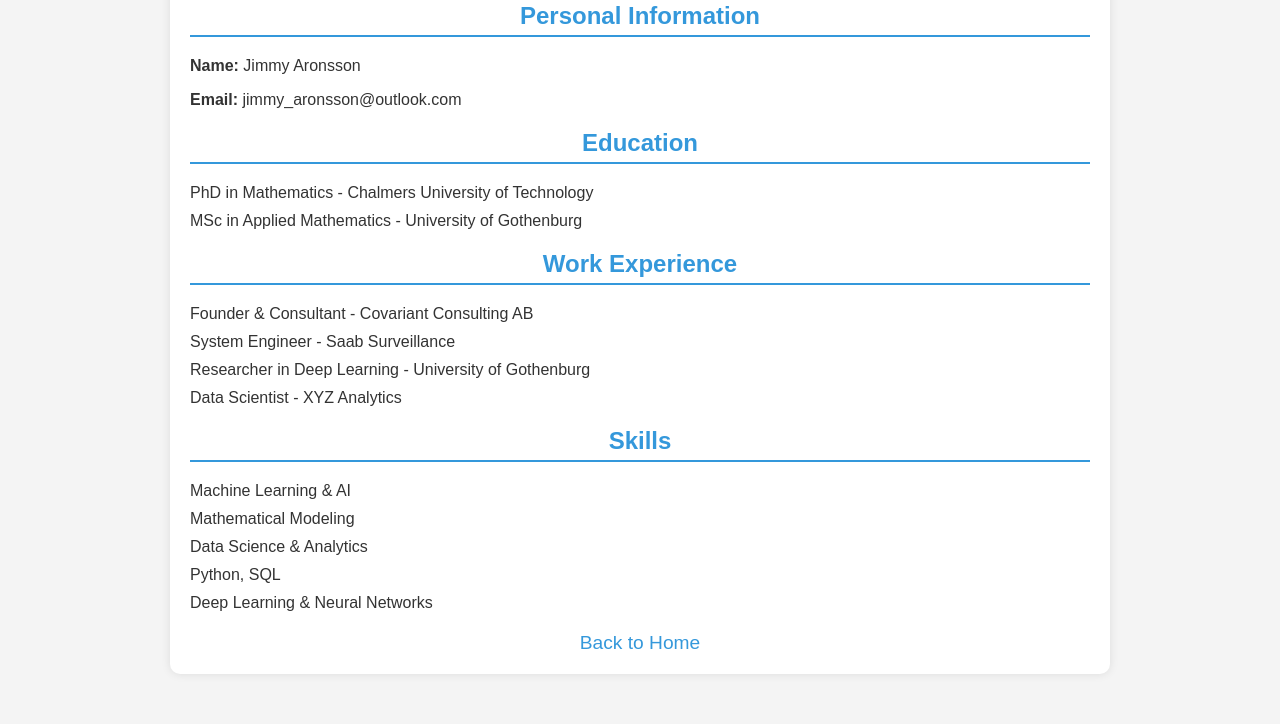
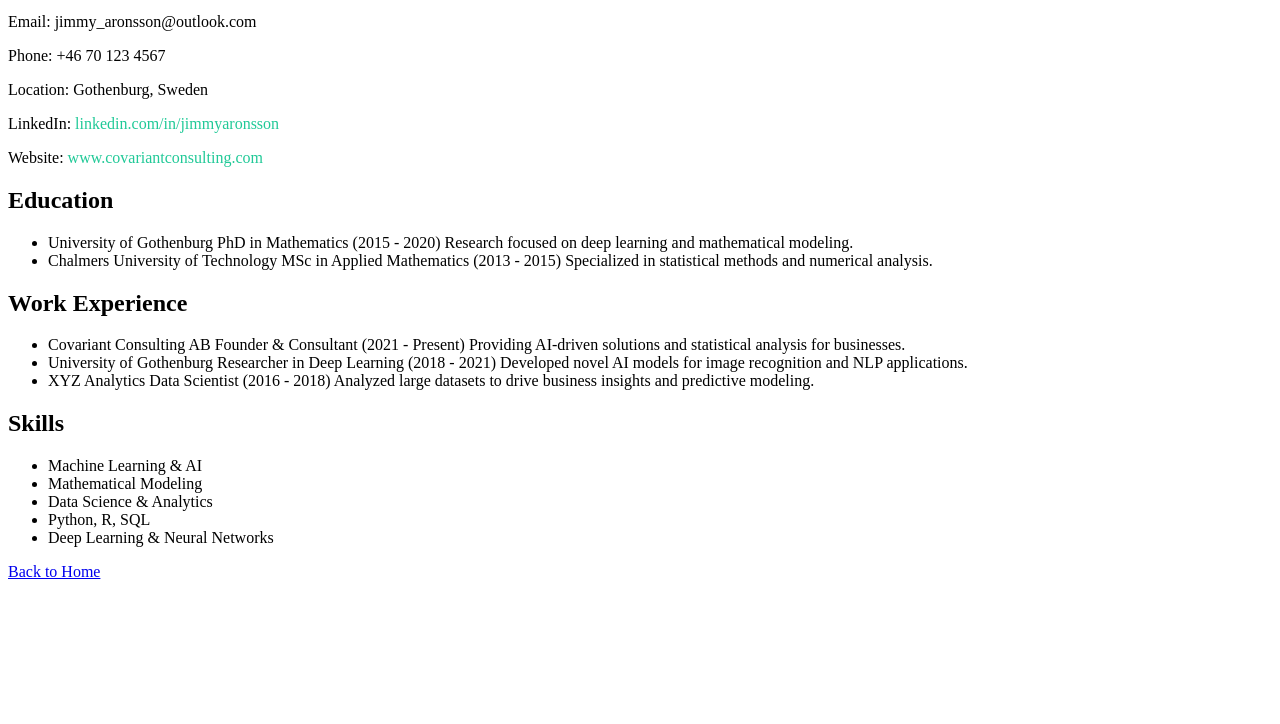
Before and after one commit to JimmyAronsson/JimmyAronsson.github.io, a plain HTML site: page cv.html in a window 1280 px wide. Shown: the part 148-872 px from the top of the page. After the commit the page ends 800 px from the top, so only its background shows below. Drawn offline with Linux system fonts and the light colour scheme.

Commit message:
Huge update to CV

```diff
--- a/cv.html
+++ b/cv.html
@@ -4,73 +4,55 @@
     <meta charset="UTF-8">
     <meta name="viewport" content="width=device-width, initial-scale=1.0">
     <title>Jimmy Aronsson - CV</title>
-    <style>
-        body {
-            background: #f4f4f4;
-            color: #333;
-            font-family: Arial, sans-serif;
-        }
-        .container {
-            max-width: 900px;
-            margin: 50px auto;
-            padding: 20px;
-            background: white;
-            border-radius: 10px;
-            box-shadow: 0 0 10px rgba(0, 0, 0, 0.1);
-        }
-        h1, h2 {
-            text-align: center;
-            color: #3498db;
-        }
-        .section {
-            margin-bottom: 20px;
-        }
-        .section h2 {
-            border-bottom: 2px solid #3498db;
-            padding-bottom: 5px;
-        }
-        ul {
-            list-style-type: none;
-            padding: 0;
-        }
-        ul li {
-            margin-bottom: 10px;
-        }
-        .back-link {
-            display: block;
-            text-align: center;
-            margin-top: 20px;
-            font-size: 1.2em;
-            color: #3498db;
-            text-decoration: none;
-        }
-        .back-link:hover {
-            text-decoration: underline;
-        }
-    </style>
+
 </head>
 <body>
     <div class="container">
         <h1>Curriculum Vitae</h1>
         <div class="section">
             <h2>Personal Information</h2>
-            <p><strong>Name:</strong> Jimmy Aronsson</p>
-            <p><strong>Email:</strong> jimmy_aronsson@outlook.com</p>
+            <div class="personal-info">
+                <p><span class="info-label">Name:</span> Jimmy Aronsson</p>
+                <p><span class="info-label">Email:</span> jimmy_aronsson@outlook.com</p>
+                <p><span class="info-label">Phone:</span> +46 70 123 4567</p>
+                <p><span class="info-label">Location:</span> Gothenburg, Sweden</p>
+                <p><span class="info-label">LinkedIn:</span> <a href="#" style="color: #20c997; text-decoration: none;">linkedin.com/in/jimmyaronsson</a></p>
+                <p><span class="info-label">Website:</span> <a href="#" style="color: #20c997; text-decoration: none;">www.covariantconsulting.com</a></p>
+            </div>
         </div>
         <div class="section">
             <h2>Education</h2>
             <ul>
-                <li>PhD in Mathematics - Chalmers University of Technology</li>
-                <li>MSc in Applied Mathematics - University of Gothenburg</li>
+                <li>
+                    <span class="entry-institution">University of Gothenburg</span>
+                    <span class="entry-year">PhD in Mathematics (2015 - 2020)</span>
+                    <span class="entry-details">Research focused on deep learning and mathematical modeling.</span>
+                </li>
+                <li>
+                    <span class="entry-institution">Chalmers University of Technology</span>
+                    <span class="entry-year">MSc in Applied Mathematics (2013 - 2015)</span>
+                    <span class="entry-details">Specialized in statistical methods and numerical analysis.</span>
+                </li>
             </ul>
         </div>
         <div class="section">
             <h2>Work Experience</h2>
             <ul>
-                <li>Founder & Consultant - Covariant Consulting AB</li>
-                <li>System Engineer - Saab Surveillance</li>
-                <li>Researcher in Deep Learning - University of Gothenburg</li>
-                <li>Data Scientist - XYZ Analytics</li>
+                <li>
+                    <span class="entry-institution">Covariant Consulting AB</span>
+                    <span class="entry-year">Founder & Consultant (2021 - Present)</span>
+                    <span class="entry-details">Providing AI-driven solutions and statistical analysis for businesses.</span>
+                </li>
+                <li>
+                    <span class="entry-institution">University of Gothenburg</span>
+                    <span class="entry-year">Researcher in Deep Learning (2018 - 2021)</span>
+                    <span class="entry-details">Developed novel AI models for image recognition and NLP applications.</span>
+                </li>
+                <li>
+                    <span class="entry-institution">XYZ Analytics</span>
+                    <span class="entry-year">Data Scientist (2016 - 2018)</span>
+                    <span class="entry-details">Analyzed large datasets to drive business insights and predictive modeling.</span>
+                </li>
             </ul>
         </div>
         <div class="section">
@@ -79,7 +61,7 @@
                 <li>Machine Learning & AI</li>
                 <li>Mathematical Modeling</li>
                 <li>Data Science & Analytics</li>
-                <li>Python, SQL</li>
+                <li>Python, R, SQL</li>
                 <li>Deep Learning & Neural Networks</li>
             </ul>
         </div>
```
